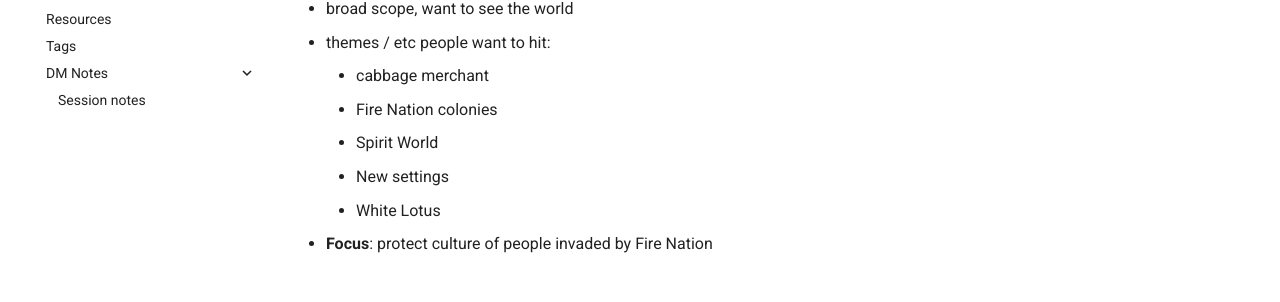
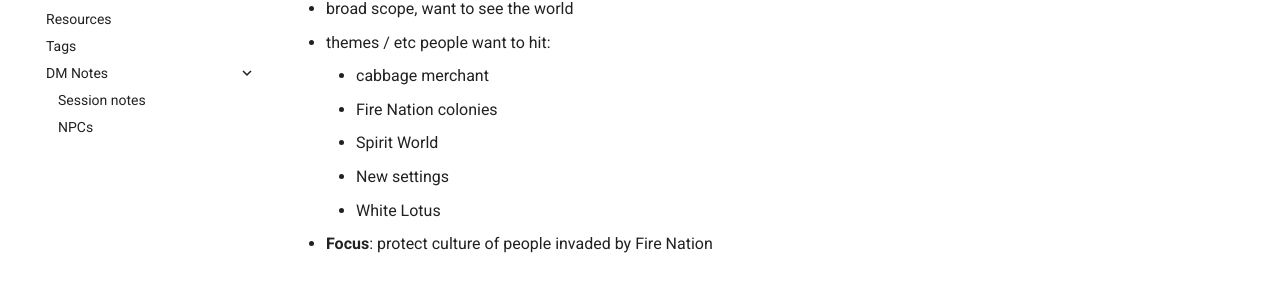
Before and after one commit to billbrod/rpg_notes, an MkDocs documentation site: the page built from docs/index.md, in a window 1280 px wide. Shown: the part 373-675 px from the top of the page. Built offline with MkDocs 1.6.1 and Material for MkDocs 9.7.7, drawn with Linux system fonts in a browser that asks for light colours; a script that is not in the unit is left out; comment, search, counter and statistics services are not loaded.

Commit message:
adds dm/npcs

```diff
--- a/mkdocs.yml
+++ b/mkdocs.yml
@@ -47,3 +47,4 @@
     - Tags: tags.md
     - DM Notes:
         - Session notes: dm/session_notes.md
+        - NPCs: dm/npcs.md
```
